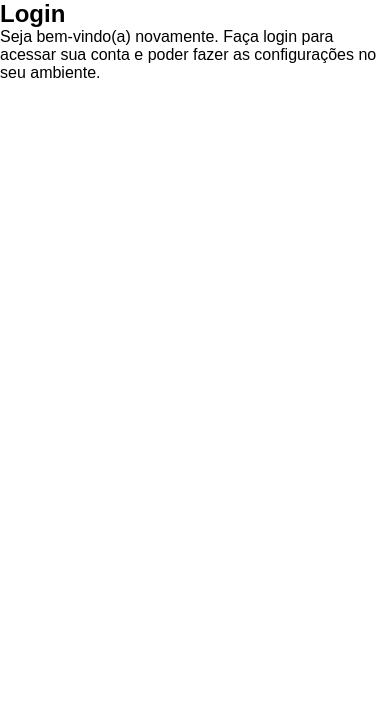
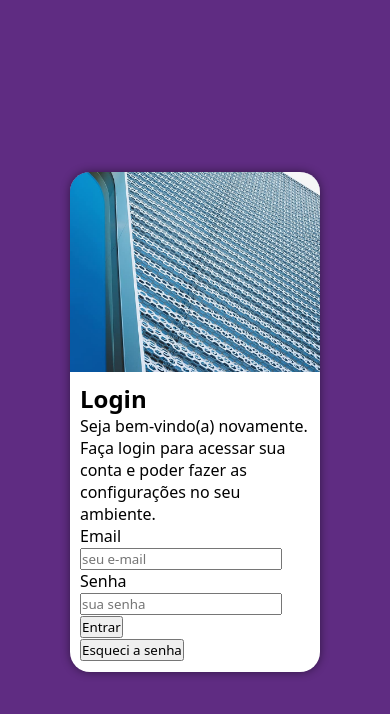
Before and after one commit to joaoppaixao/projeto-login, a plain HTML site: page index.html in a window 390 px wide. Drawn offline with Linux system fonts and the light colour scheme.

Commit message:
iniciei o css do mobile first

```diff
--- a/estilos/style.css
+++ b/estilos/style.css
@@ -3,11 +3,51 @@
 /*
     Paleta de cores:
     Verde: #49a09d
-    Lilás: 5f2c82
+    Lilás: #5f2c82
 */
 
 * {
     margin: 0px;
     padding: 0px;
-    font-family: Arial, Helvetica, sans-serif;
+    font-family: system-ui, -apple-system, BlinkMacSystemFont, 'Segoe UI', Roboto, Oxygen, Ubuntu, Cantarell, 'Open Sans', 'Helvetica Neue', sans-serif;
+    box-sizing: border-box;
 }
+
+html, body {
+    background-color: #5f2c82;
+    height: 100vh;
+    width: 100vw;
+}
+
+main {
+    position: relative;
+    height: 100vh;
+    width: 100vw;
+}
+
+section#login {
+    position: absolute;
+    top: 50%;
+    left: 50%;
+    transform: translate(-50%, -50%);
+    overflow: hidden;
+
+    background-color: white;
+    width: 250px;
+    height: 500px;
+    border-radius: 20px;
+    box-shadow: 0px 0px 10px rgba(0, 0, 0, 0.485);
+}
+
+section#login > div#imagem {
+    display: block;
+    background: #5f2c82 url(../imagens/metal.jpg) no-repeat;
+    background-size: cover;
+    background-position: left bottom;
+    height: 200px;
+}
+
+section#login > div#formulario {
+    display: block;
+    padding: 10px;
+}
--- a/index.html
+++ b/index.html
@@ -16,7 +16,18 @@
                 <h1>Login</h1>
                 <p>Seja bem-vindo(a) novamente. Faça login para acessar sua conta e poder fazer as configurações no seu ambiente. </p>
                 <form action="login.php" method="post" autocomplete="on">
+                    <p>
+                        <label for="iemail">Email</label>
+                        <input type="email" name="email" id="iemail" required placeholder="seu e-mail">
+                    </p>
 
+                    <p>
+                        <label for="isenha">Senha</label>
+                        <input type="password" name="Ssnha" id="isenha" required minlength="8" placeholder="sua senha">
+                    </p>
+
+                    <p><input type="submit" value="Entrar"></p>
+                    <p><input type="submit" value="Esqueci a senha"></p>
                 </form>
             </div>
         </section>
```
